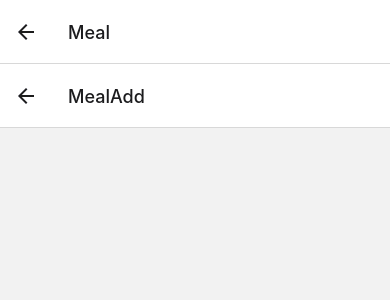
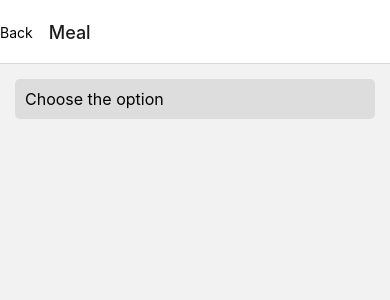
Before and after one commit to designervoid/FoodyMobile, a React Native app: screen /Meal in a window 390 px wide. Shown: the top 300 px of the page. Built offline with nearby package versions, Linux system fonts and the light colour scheme; what react-native-calendars would draw is missing.

Commit message:
improve custom header, add select

```diff
--- /dev/null
+++ b/src/components/ui/select/index.tsx
@@ -0,0 +1,135 @@
+import React, { useState, useRef, useEffect } from 'react';
+import { View, Text, TouchableOpacity, Modal, StyleSheet, Dimensions, TouchableWithoutFeedback, MeasureOnSuccessCallback } from 'react-native';
+
+type ParametersMeasureOnSuccessCallback = Parameters<MeasureOnSuccessCallback>;
+
+type ButtonPosition = {
+    width: ParametersMeasureOnSuccessCallback[2];
+    height: ParametersMeasureOnSuccessCallback[3];
+    x: ParametersMeasureOnSuccessCallback[4];
+    y: ParametersMeasureOnSuccessCallback[5];
+}
+
+export function Select() {
+    const [modalVisible, setModalVisible] = useState(false);
+    const [selectedValue, setSelectedValue] = useState("Choose the option");
+    const [buttonPosition, setButtonPosition] = useState<ButtonPosition>({} as unknown as ButtonPosition);
+    const buttonRef = useRef<TouchableOpacity>(null);
+
+    const options = ["Breakfast", "Lunch", "Dinner"];
+
+    useEffect(() => {
+        if (buttonRef.current) {
+            buttonRef.current.measure((fx, fy, width, height, px, py) => {
+                setButtonPosition({ x: px, y: py, width, height });
+            });
+        }
+    }, []);
+
+    return (
+        <View style={styles.container}>
+            <TouchableOpacity
+                ref={buttonRef}
+                onPress={() => setModalVisible(true)}
+                style={styles.touchable}
+            >
+                <Text style={styles.selectedText}>{selectedValue}</Text>
+            </TouchableOpacity>
+
+            {selectedValue !== "Choose the option" && (
+                <Text style={styles.selectedOptions}>Selected: {selectedValue}</Text>
+            )}
+
+            <Modal
+                animationType="slide"
+                transparent={true}
+                visible={modalVisible}
+                onRequestClose={() => setModalVisible(false)}
+            >
+                <TouchableWithoutFeedback onPress={() => setModalVisible(false)}>
+                    <View style={styles.overlay}>
+                        <TouchableWithoutFeedback>
+                            <View
+                                style={[
+                                    styles.modalView,
+                                    { top: buttonPosition.y + buttonPosition.height + 70 }
+                                ]}
+                            >
+                                {options.map((option, index) => (
+                                    <TouchableOpacity
+                                        key={index}
+                                        style={styles.option}
+                                        onPress={() => {
+                                            setSelectedValue(option);
+                                            setModalVisible(false);
+                                        }}
+                                    >
+                                        <Text style={styles.optionText}>{option}</Text>
+                                    </TouchableOpacity>
+                                ))}
+                            </View>
+                        </TouchableWithoutFeedback>
+                    </View>
+                </TouchableWithoutFeedback>
+            </Modal>
+        </View>
+    );
+};
+
+const styles = StyleSheet.create({
+    container: {
+        margin: 10,
+        padding: 5,
+    },
+    touchable: {
+        flexDirection: 'row',
+        justifyContent: 'space-between',
+        backgroundColor: '#DDDDDD',
+        padding: 10,
+        borderRadius: 5,
+        alignItems: 'center',
+    },
+    selectedText: {
+        fontSize: 16,
+        color: 'black',
+        flex: 1,
+    },
+    selectedOptions: {
+        marginTop: 10,
+        fontSize: 14,
+        color: 'grey',
+    },
+    modalView: {
+        position: 'absolute',
+        margin: 20,
+        backgroundColor: 'white',
+        borderRadius: 10,
+        padding: 10,
+        alignItems: 'center',
+        shadowColor: '#000',
+        shadowOffset: {
+            width: 0,
+            height: 2,
+        },
+        shadowOpacity: 0.25,
+        shadowRadius: 4,
+        elevation: 5,
+        width: Dimensions.get('window').width - 40,
+    },
+    overlay: {
+        flex: 1,
+        justifyContent: 'center',
+        // backgroundColor: 'rgba(0,0,0,0.5)',
+    },
+    option: {
+        backgroundColor: '#F2F2F2',
+        padding: 10,
+        margin: 5,
+        borderRadius: 5,
+        width: '100%',
+    },
+    optionText: {
+        fontSize: 16,
+        color: 'black',
+    },
+});
--- a/src/navigators/meal/index.tsx
+++ b/src/navigators/meal/index.tsx
@@ -1,4 +1,5 @@
 import { createNativeStackNavigator } from '@react-navigation/native-stack';
+import { provideOptions } from 'navigators';
 import { MealAddScreen, MealConfirmScreen } from 'screens';
 
 export type MealStackParamList = {
@@ -11,8 +12,8 @@ const MealStack = createNativeStackNavigator<MealStackParamList>();
 export function MealNavigator() {
     return (
         <MealStack.Navigator>
-            <MealStack.Screen name="MealAdd" component={MealAddScreen} />
-            <MealStack.Screen name="MealConfirm" component={MealConfirmScreen} />
+            <MealStack.Screen name="MealAdd" component={MealAddScreen} {...provideOptions(undefined, true)} />
+            <MealStack.Screen name="MealConfirm" component={MealConfirmScreen} {...provideOptions(undefined, true)} />
         </MealStack.Navigator>
     );
 }
--- a/src/navigators/root/index.tsx
+++ b/src/navigators/root/index.tsx
@@ -1,14 +1,40 @@
-import { createNativeStackNavigator } from '@react-navigation/native-stack';
+import { NativeStackHeaderProps, createNativeStackNavigator } from '@react-navigation/native-stack';
 import { RootStackParamList } from 'types';
 import { AuthScreen, HomeScreen } from 'screens';
 import { MealNavigator } from 'navigators/meal';
+import { Text, TouchableOpacity, View } from 'react-native';
+import { useTypedNavigation } from 'hooks';
 
 const Stack = createNativeStackNavigator<RootStackParamList>();
 
+const EmptyHeader = (_: NativeStackHeaderProps) => <View></View>;
+
+const createEmptyHeader = () => {
+    return {
+        header: (props: NativeStackHeaderProps) => <EmptyHeader {...props} />,
+    }
+}
+
+export const provideOptions = (payload?: NativeStackHeaderProps['options'], withEmptyHeader = false) => {
+    return {
+        options: {
+            ...(withEmptyHeader && createEmptyHeader()),
+            ...payload,
+        }
+    }
+}
+
 export function RootNavigator() {
     return <Stack.Navigator>
-        <Stack.Screen name="Auth" component={AuthScreen} />
-        <Stack.Screen name="Home" component={HomeScreen} />
-        <Stack.Screen name="Meal" component={MealNavigator} />
+        <Stack.Screen name="Auth" component={AuthScreen} {...provideOptions(undefined, true)} />
+        <Stack.Screen name="Home" component={HomeScreen} {...provideOptions({ title: 'Food Diary', headerLeft: () => <></>, gestureEnabled: false })} />
+        <Stack.Screen name="Meal" component={MealNavigator} {...provideOptions({ headerLeft: () => {
+            const navigation = useTypedNavigation();
+
+            return <TouchableOpacity onPress={() => {
+                navigation.goBack();
+            }}><Text>Back</Text></TouchableOpacity>;
+        }, gestureEnabled: false })}
+        />
     </Stack.Navigator>
 }
--- a/src/screens/auth/index.tsx
+++ b/src/screens/auth/index.tsx
@@ -14,7 +14,6 @@ export function AuthScreen() {
     <View style={styles.container}>
       <Text>Auth Screen</Text>
       <Button title="On Home" onPress={() => { navigation.navigate('Home') }}></Button>
-      <Button title="On Meal Add" onPress={() => { navigation.navigate('Meal', { screen: 'MealAdd' }) }}></Button>
     </View>
   );
 }
--- a/src/screens/home/index.tsx
+++ b/src/screens/home/index.tsx
@@ -5,7 +5,7 @@ import {
   Text,
   View,
 } from 'react-native';
-import ExpandableCalendar from 'components/expandable-calendar';
+import ExpandableCalendar from 'components/ui/expandable-calendar';
 import { useTypedNavigation } from 'hooks';
 
 export function HomeScreen() {
--- a/src/screens/meal/add/index.tsx
+++ b/src/screens/meal/add/index.tsx
@@ -1,3 +1,7 @@
+import { Select } from "components/ui/select";
+
 export function MealAddScreen() {
-    return <></>;
+    return <>
+        <Select />
+    </>;
 }
```
Also changed, not shown: src/components/ui/button/index.tsx (renamed from src/components/button/index.tsx), src/components/ui/expandable-calendar/index.tsx (renamed from src/components/expandable-calendar/index.tsx), src/components/ui/expandable-calendar/locales.ts (renamed from src/components/expandable-calendar/locales.ts).
